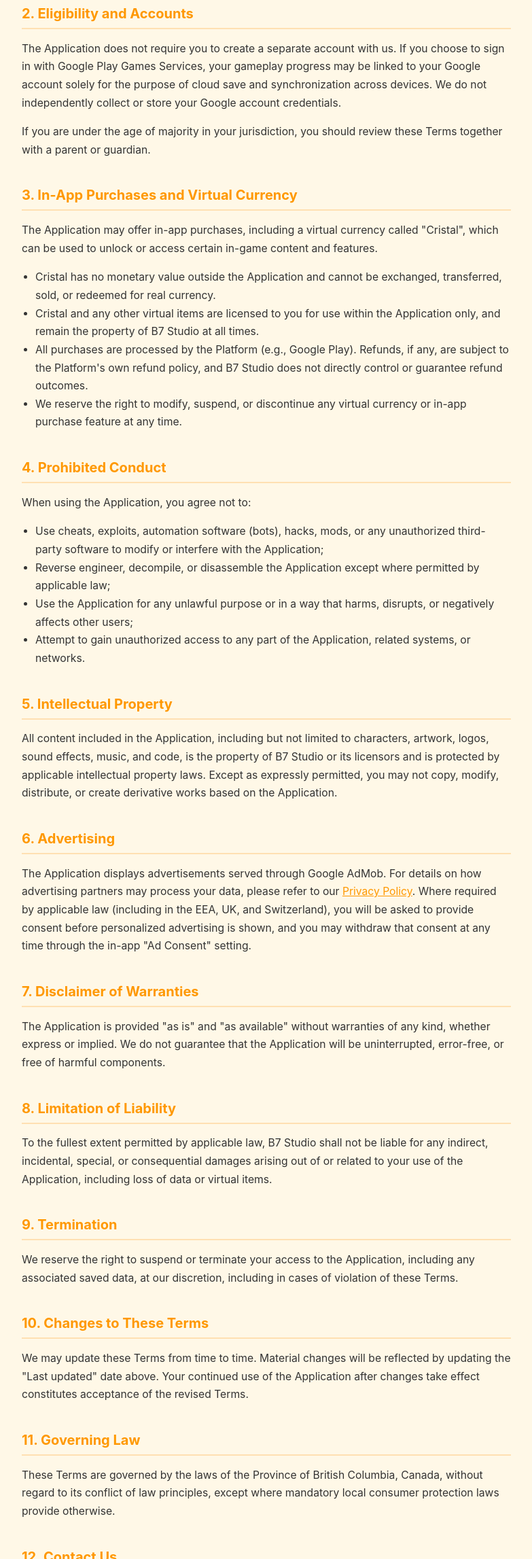
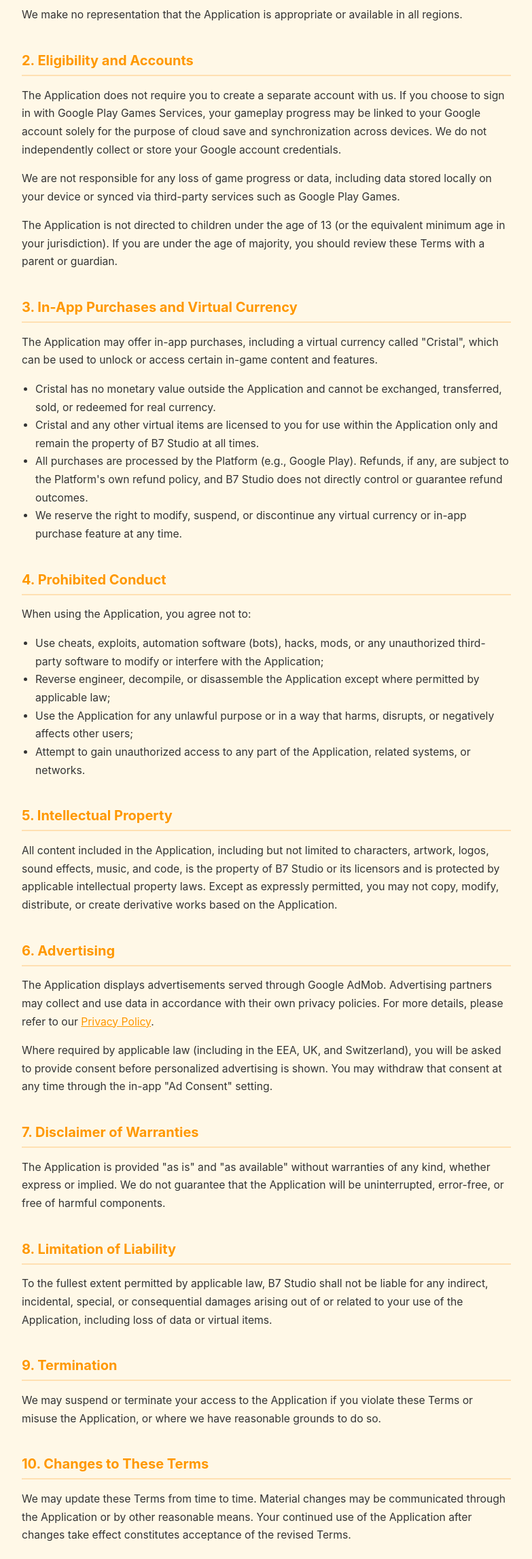
Before and after one commit to b7squirrel/b7squirrel.github.io, a plain HTML site: page terms.html in a window 1280 px wide. Shown: the part 506-2800 px from the top of the page at 68% size, without its empty margins (248-1031 px from the left). Drawn offline with Linux system fonts and the light colour scheme.

Commit message:
Add files via upload
terms of policy updated

```diff
--- a/terms.html
+++ b/terms.html
@@ -60,17 +60,19 @@
   <p>These Terms of Service ("Terms") govern your use of the mobile application Quack Survivors ("Application", "Game"), provided by B7 Studio ("we", "us", "our"). By downloading, installing, or using the Application, you agree to be bound by these Terms. If you do not agree, please do not use the Application.</p>
 
   <h2>1. About the Service</h2>
-  <p>Quack Survivors is a mobile game made available for download through Google Play and, where applicable, other app distribution platforms ("Platform"). We may update, modify, or discontinue features of the Application at any time without prior notice.</p>
+  <p>Quack Survivors is a mobile game made available for download through Google Play and, where applicable, other app distribution platforms ("Platform"). We may update, modify, or discontinue features of the Application at any time without prior notice. We may also discontinue the Application entirely at any time.</p>
+  <p>We make no representation that the Application is appropriate or available in all regions.</p>
 
   <h2>2. Eligibility and Accounts</h2>
   <p>The Application does not require you to create a separate account with us. If you choose to sign in with Google Play Games Services, your gameplay progress may be linked to your Google account solely for the purpose of cloud save and synchronization across devices. We do not independently collect or store your Google account credentials.</p>
-  <p>If you are under the age of majority in your jurisdiction, you should review these Terms together with a parent or guardian.</p>
+  <p>We are not responsible for any loss of game progress or data, including data stored locally on your device or synced via third-party services such as Google Play Games.</p>
+  <p>The Application is not directed to children under the age of 13 (or the equivalent minimum age in your jurisdiction). If you are under the age of majority, you should review these Terms with a parent or guardian.</p>
 
   <h2>3. In-App Purchases and Virtual Currency</h2>
   <p>The Application may offer in-app purchases, including a virtual currency called "Cristal", which can be used to unlock or access certain in-game content and features.</p>
   <ul>
     <li>Cristal has no monetary value outside the Application and cannot be exchanged, transferred, sold, or redeemed for real currency.</li>
-    <li>Cristal and any other virtual items are licensed to you for use within the Application only, and remain the property of B7 Studio at all times.</li>
+    <li>Cristal and any other virtual items are licensed to you for use within the Application only and remain the property of B7 Studio at all times.</li>
     <li>All purchases are processed by the Platform (e.g., Google Play). Refunds, if any, are subject to the Platform's own refund policy, and B7 Studio does not directly control or guarantee refund outcomes.</li>
     <li>We reserve the right to modify, suspend, or discontinue any virtual currency or in-app purchase feature at any time.</li>
   </ul>
@@ -88,7 +90,8 @@
   <p>All content included in the Application, including but not limited to characters, artwork, logos, sound effects, music, and code, is the property of B7 Studio or its licensors and is protected by applicable intellectual property laws. Except as expressly permitted, you may not copy, modify, distribute, or create derivative works based on the Application.</p>
 
   <h2>6. Advertising</h2>
-  <p>The Application displays advertisements served through Google AdMob. For details on how advertising partners may process your data, please refer to our <a href="https://sites.google.com/view/quacksurvivors/english">Privacy Policy</a>. Where required by applicable law (including in the EEA, UK, and Switzerland), you will be asked to provide consent before personalized advertising is shown, and you may withdraw that consent at any time through the in-app "Ad Consent" setting.</p>
+  <p>The Application displays advertisements served through Google AdMob. Advertising partners may collect and use data in accordance with their own privacy policies. For more details, please refer to our <a href="https://sites.google.com/view/quacksurvivors/english">Privacy Policy</a>.</p>
+  <p>Where required by applicable law (including in the EEA, UK, and Switzerland), you will be asked to provide consent before personalized advertising is shown. You may withdraw that consent at any time through the in-app "Ad Consent" setting.</p>
 
   <h2>7. Disclaimer of Warranties</h2>
   <p>The Application is provided "as is" and "as available" without warranties of any kind, whether express or implied. We do not guarantee that the Application will be uninterrupted, error-free, or free of harmful components.</p>
@@ -97,10 +100,10 @@
   <p>To the fullest extent permitted by applicable law, B7 Studio shall not be liable for any indirect, incidental, special, or consequential damages arising out of or related to your use of the Application, including loss of data or virtual items.</p>
 
   <h2>9. Termination</h2>
-  <p>We reserve the right to suspend or terminate your access to the Application, including any associated saved data, at our discretion, including in cases of violation of these Terms.</p>
+  <p>We may suspend or terminate your access to the Application if you violate these Terms or misuse the Application, or where we have reasonable grounds to do so.</p>
 
   <h2>10. Changes to These Terms</h2>
-  <p>We may update these Terms from time to time. Material changes will be reflected by updating the "Last updated" date above. Your continued use of the Application after changes take effect constitutes acceptance of the revised Terms.</p>
+  <p>We may update these Terms from time to time. Material changes may be communicated through the Application or by other reasonable means. Your continued use of the Application after changes take effect constitutes acceptance of the revised Terms.</p>
 
   <h2>11. Governing Law</h2>
   <p>These Terms are governed by the laws of the Province of British Columbia, Canada, without regard to its conflict of law principles, except where mandatory local consumer protection laws provide otherwise.</p>
```
